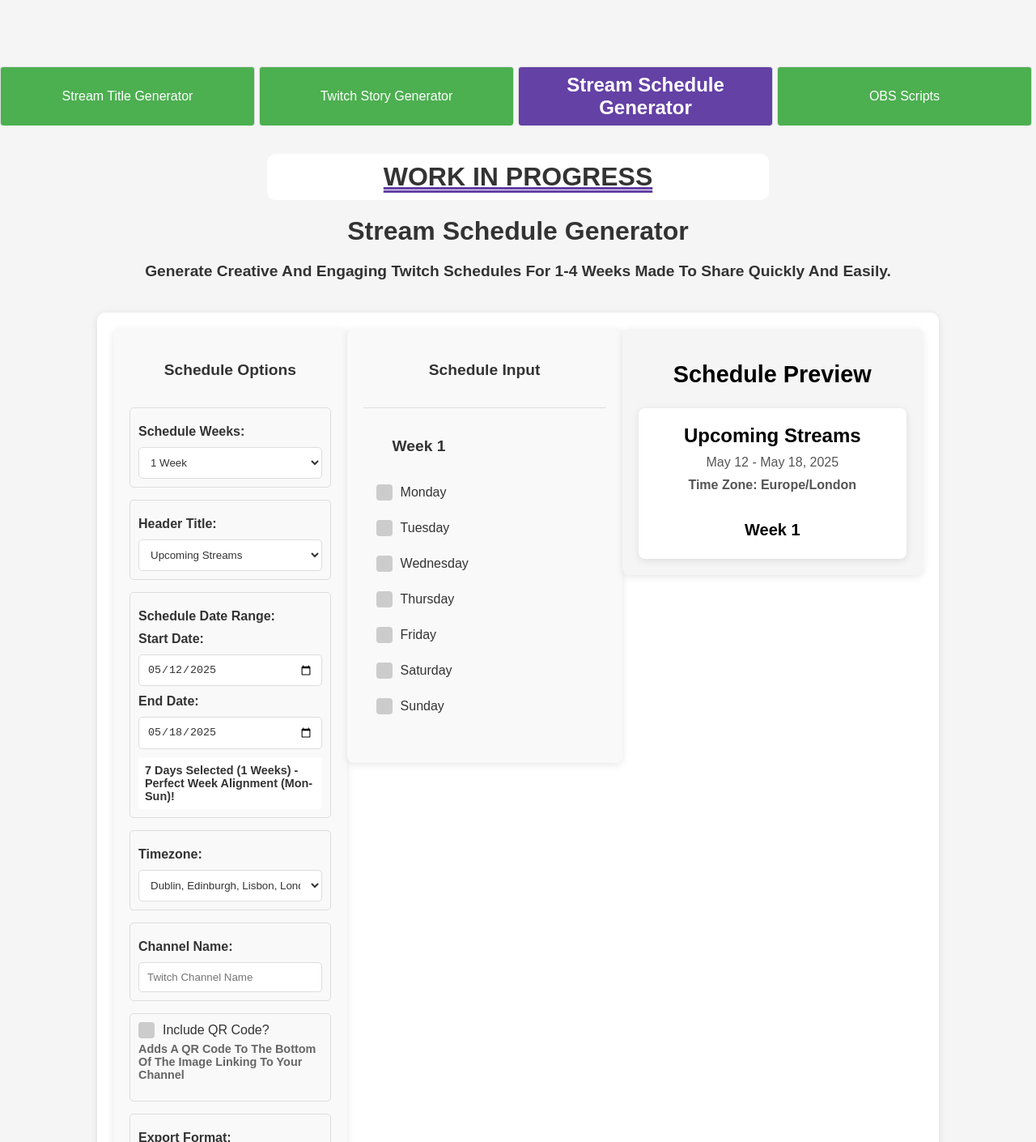
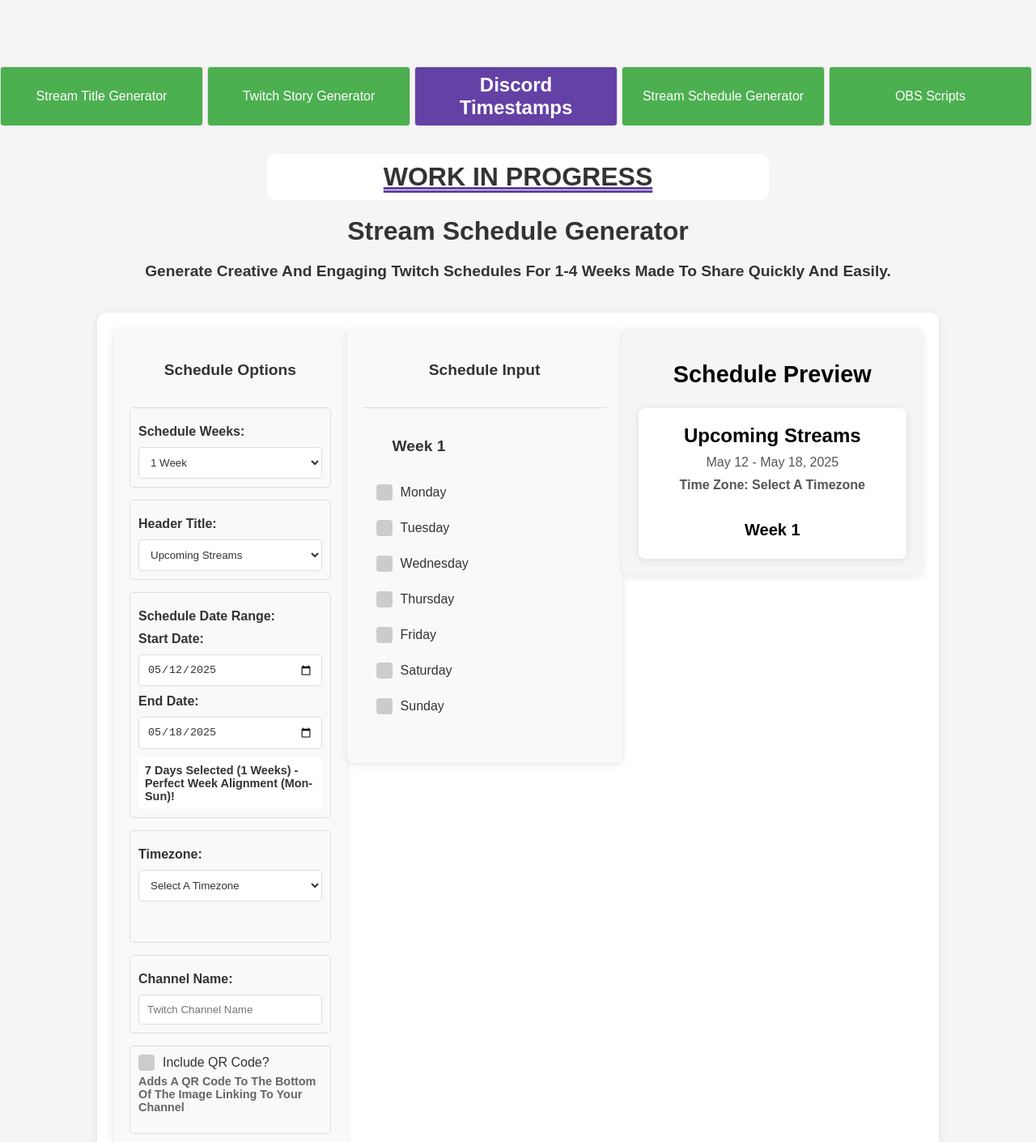
Before and after one commit to rearsilvergaming/Streamer-Tools, a website: page docs/Stream Schedule Generator.html in a window 1280 px wide. Shown: the part 161-1571 px from the top of the page at 81% size. Drawn offline with nearby package versions, Linux system fonts and the light colour scheme; a script that the page names is missing.

Commit message:
Update Stream Schedule Generator.html

```diff
--- a/docs/Stream Schedule Generator.html
+++ b/docs/Stream Schedule Generator.html
@@ -56,16 +56,24 @@
         class="menu active"
         onclick="window.location.href='Stream Schedule Generator.html';"
       >
+        Discord Timestamps
+      </button>
+      <button
+        id="stream-schedule-generator"
+        class="menu"
+        onclick="window.location.href='Stream Schedule Generator.html';"
+      >
         Stream Schedule Generator
       </button>
       <button
-        id="obs-scripts"
+        id="Time-Stamp"
         class="menu"
-        onclick="window.location.href='OBS Scripts.html';"
+        onclick="window.location.href='Time-Stamp.html';"
       >
         OBS Scripts
       </button>
     </div>
+
     <div id="stream-title-generator-content" class="tab-content active">
       <div class="WIP">WORK IN PROGRESS</div>
       <h1>Stream schedule Generator</h1>
@@ -127,6 +135,7 @@
           <div class="time-zone-option">
             <label for="timezone">Timezone:</label>
             <select id="timezone" onchange="updatePreview()">
+              <option disabled hidden selected>Select a timezone</option>
               <optgroup label="(UTC-11:00)">
                 <option value="Pacific/Midway">
                   Midway Island, American Samoa
@@ -140,7 +149,7 @@
               </optgroup>
               <optgroup label="(UTC-07:00)">
                 <option value="America/Tijuana">Baja California</option>
-                <option value="America/Los_Angeles">
+                <option value="America/Los Angeles">
                   Pacific Time (US and Canada)
                 </option>
                 <option value="America/Phoenix">Arizona</option>
@@ -159,14 +168,14 @@
                 <option value="America/Chicago">
                   Central Time (US and Canada)
                 </option>
-                <option value="America/Mexico_City">
+                <option value="America/Mexico City">
                   Guadalajara, Mexico City, Monterrey
                 </option>
                 <option value="America/Bogota">Bogota, Lima, Quito</option>
                 <option value="America/Jamaica">Kingston, George Town</option>
               </optgroup>
               <optgroup label="(UTC-04:00)">
-                <option value="America/New_York">
+                <option value="America/New York">
                   Eastern Time (US and Canada)
                 </option>
                 <option value="America/Indiana/Indianapolis">
@@ -183,18 +192,18 @@
               <optgroup label="(UTC-03:00)">
                 <option value="America/Asuncion">Asuncion</option>
                 <option value="America/Halifax">Atlantic Time (Canada)</option>
-                <option value="America/St_Johns">
+                <option value="America/St Johns">
                   Newfoundland and Labrador
                 </option>
-                <option value="America/Sao_Paulo">Brasilia</option>
-                <option value="America/Buenos_Aires">Buenos Aires</option>
+                <option value="America/Sao Paulo">Brasilia</option>
+                <option value="America/Buenos Aires">Buenos Aires</option>
                 <option value="America/Cayenne">Cayenne, Fortaleza</option>
                 <option value="America/Montevideo">Montevideo</option>
                 <option value="America/Bahia">Salvador</option>
                 <option value="America/Santiago">Santiago</option>
               </optgroup>
               <optgroup label="(UTC-02:30)">
-                <option value="America/St_Johns">
+                <option value="America/St Johns">
                   Newfoundland and Labrador
                 </option>
               </optgroup>
@@ -203,14 +212,14 @@
                 <option value="America/Noronha">Mid-Atlantic</option>
               </optgroup>
               <optgroup label="(UTC-01:00)">
-                <option value="Atlantic/Cape_Verde">Cape Verde Islands</option>
+                <option value="Atlantic/Cape Verde">Cape Verde Islands</option>
               </optgroup>
               <optgroup label="(UTC+00:00)">
                 <option value="Atlantic/Azores">Azores</option>
                 <option value="Africa/Monrovia">Monrovia, Reykjavik</option>
               </optgroup>
               <optgroup label="(UTC+01:00)">
-                <option selected="selected" value="Europe/London">
+                <option value="Europe/London">
                   Dublin, Edinburgh, Lisbon, London
                 </option>
                 <option value="Africa/Casablanca">Casablanca</option>
@@ -299,7 +308,7 @@
                   Beijing, Chongqing, Hong Kong SAR, Urumqi
                 </option>
                 <option value="Asia/Irkutsk">Irkutsk</option>
-                <option value="Asia/Kuala_Lumpur">
+                <option value="Asia/Kuala Lumpur">
                   Kuala Lumpur, Singapore
                 </option>
                 <option value="Australia/Perth">Perth</option>
@@ -349,7 +358,9 @@
                 <option value="Pacific/Apia">Samoa</option>
               </optgroup>
             </select>
+            <div class="time-result" id="time-result"></div>
           </div>
+
           <div class="channel-name-option">
             <label for="channelName" class="input">Channel Name:</label>
             <input
```
